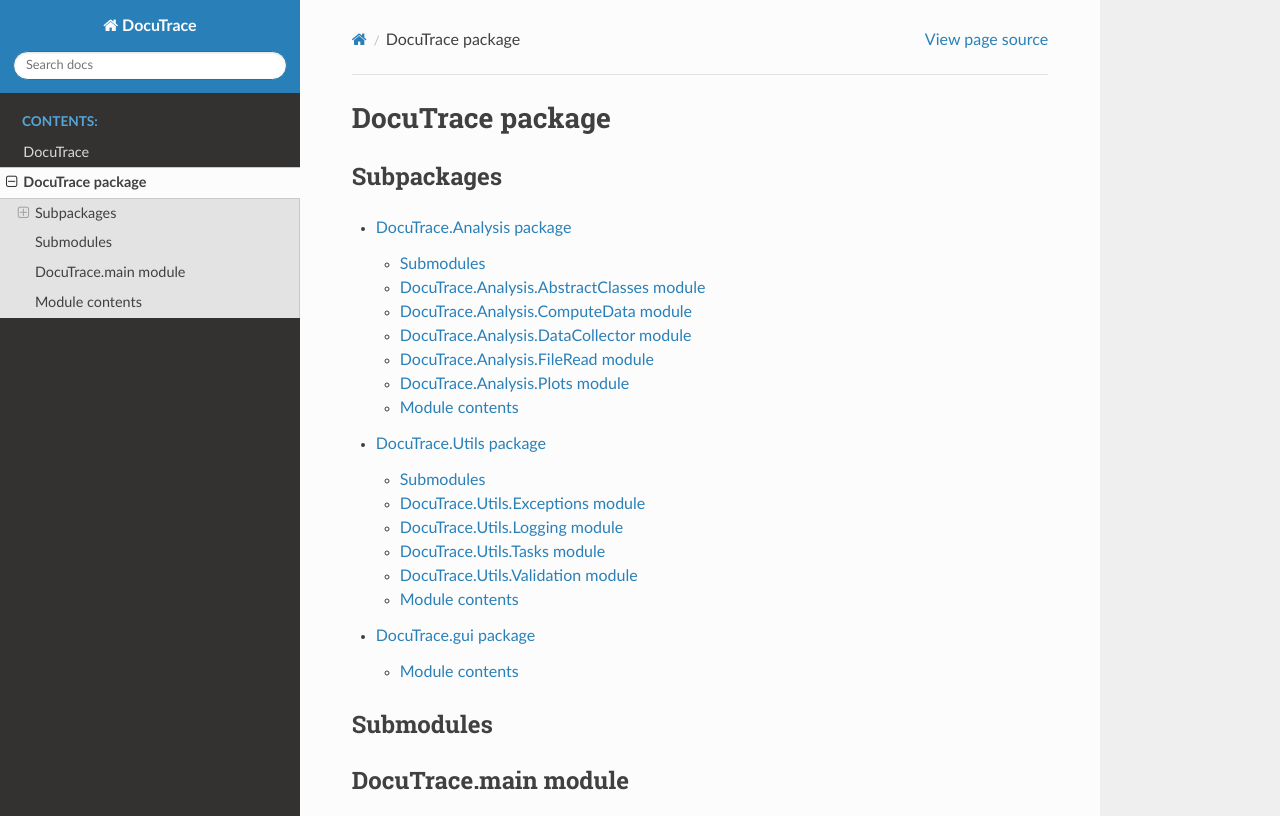
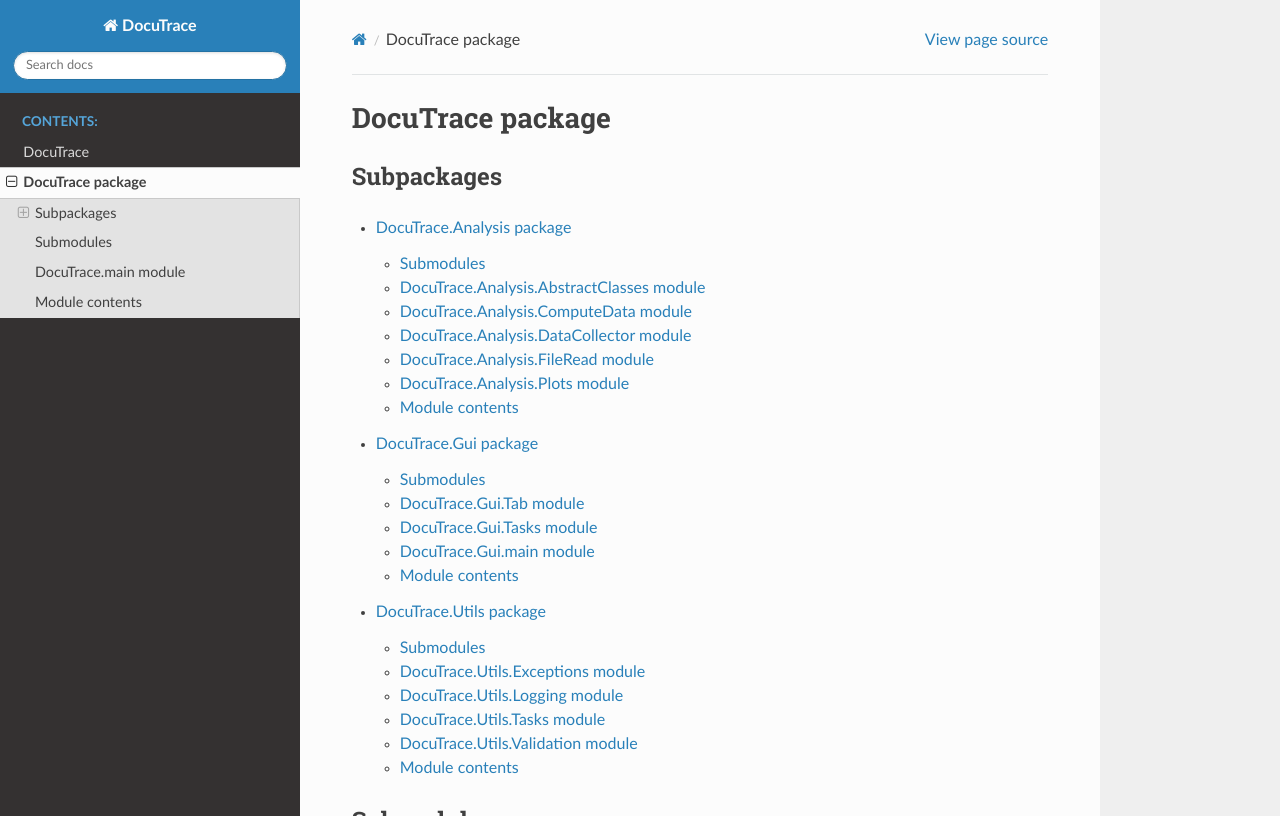
Before and after one commit to friedforfun/DocumentTracking, a Sphinx documentation site: the page built from .docs/source/DocuTrace.rst, in a window 1280 px wide and 1385 px high, cut to the strip 0-816 px from the top of the window. Built offline with Sphinx 7.4.7 and the Read the Docs theme 2.0.0, drawn with Linux system fonts in a browser that asks for light colours; the version number could not be read and is left out.

Commit message:
Docstrings & shell script

```diff
--- a/.docs/source/DocuTrace.Gui.rst
+++ b/.docs/source/DocuTrace.Gui.rst
@@ -1,10 +1,37 @@
-DocuTrace.gui package
+DocuTrace.Gui package
 =====================
+
+Submodules
+----------
+
+DocuTrace.Gui.Tab module
+------------------------
+
+.. automodule:: DocuTrace.Gui.Tab
+   :members:
+   :undoc-members:
+   :show-inheritance:
+
+DocuTrace.Gui.Tasks module
+--------------------------
+
+.. automodule:: DocuTrace.Gui.Tasks
+   :members:
+   :undoc-members:
+   :show-inheritance:
+
+DocuTrace.Gui.main module
+-------------------------
+
+.. automodule:: DocuTrace.Gui.main
+   :members:
+   :undoc-members:
+   :show-inheritance:
 
 Module contents
 ---------------
 
-.. automodule:: DocuTrace.gui
+.. automodule:: DocuTrace.Gui
    :members:
    :undoc-members:
    :show-inheritance:
--- a/.docs/source/DocuTrace.rst
+++ b/.docs/source/DocuTrace.rst
@@ -8,8 +8,8 @@ Subpackages
    :maxdepth: 4
 
    DocuTrace.Analysis
+   DocuTrace.Gui
    DocuTrace.Utils
-   DocuTrace.Gui
 
 Submodules
 ----------
```
Also changed, not shown: .docs/source/modules.rst (added, +8 -0 lines), .docs/source/setup.rst (added, +7 -0 lines), 1 other file.
